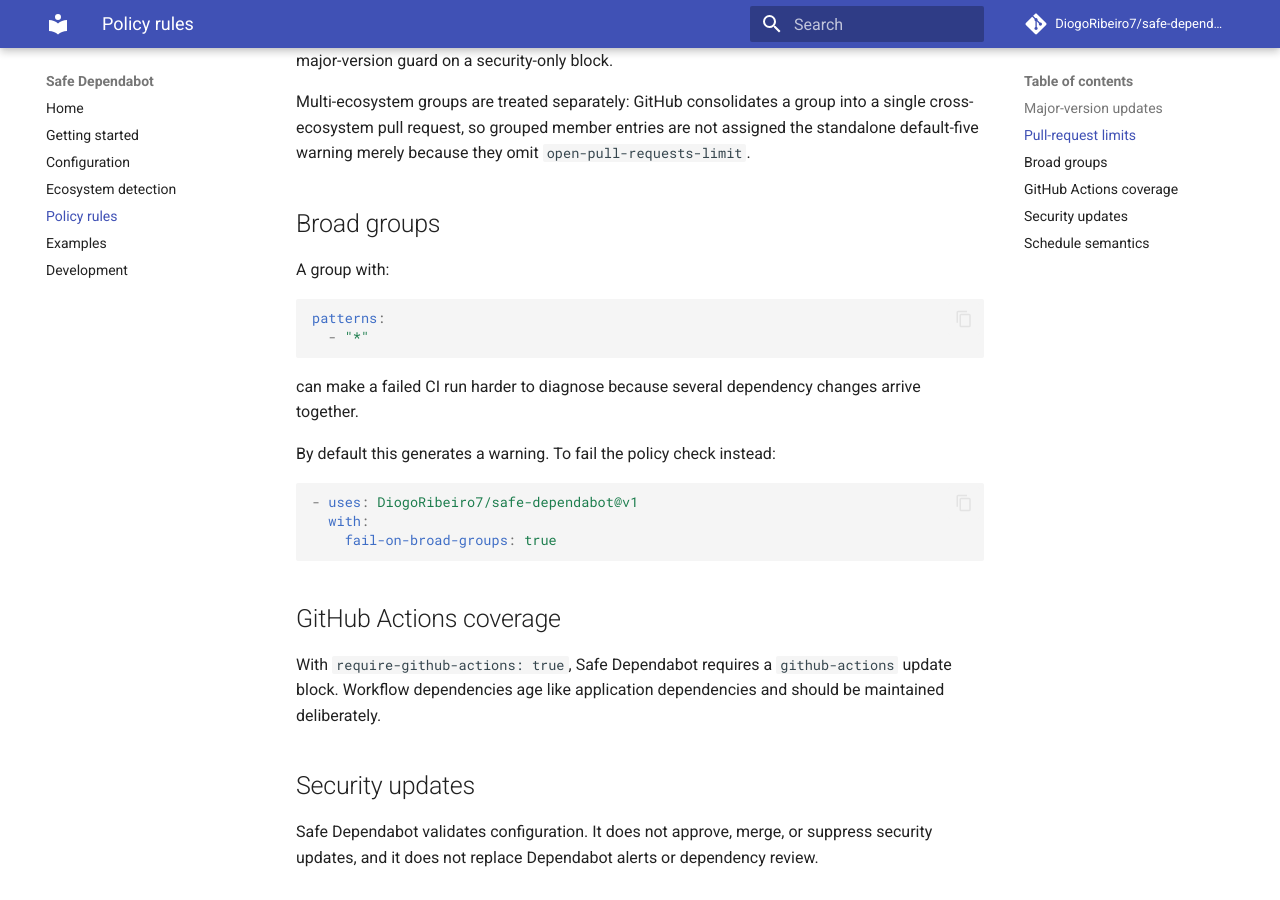
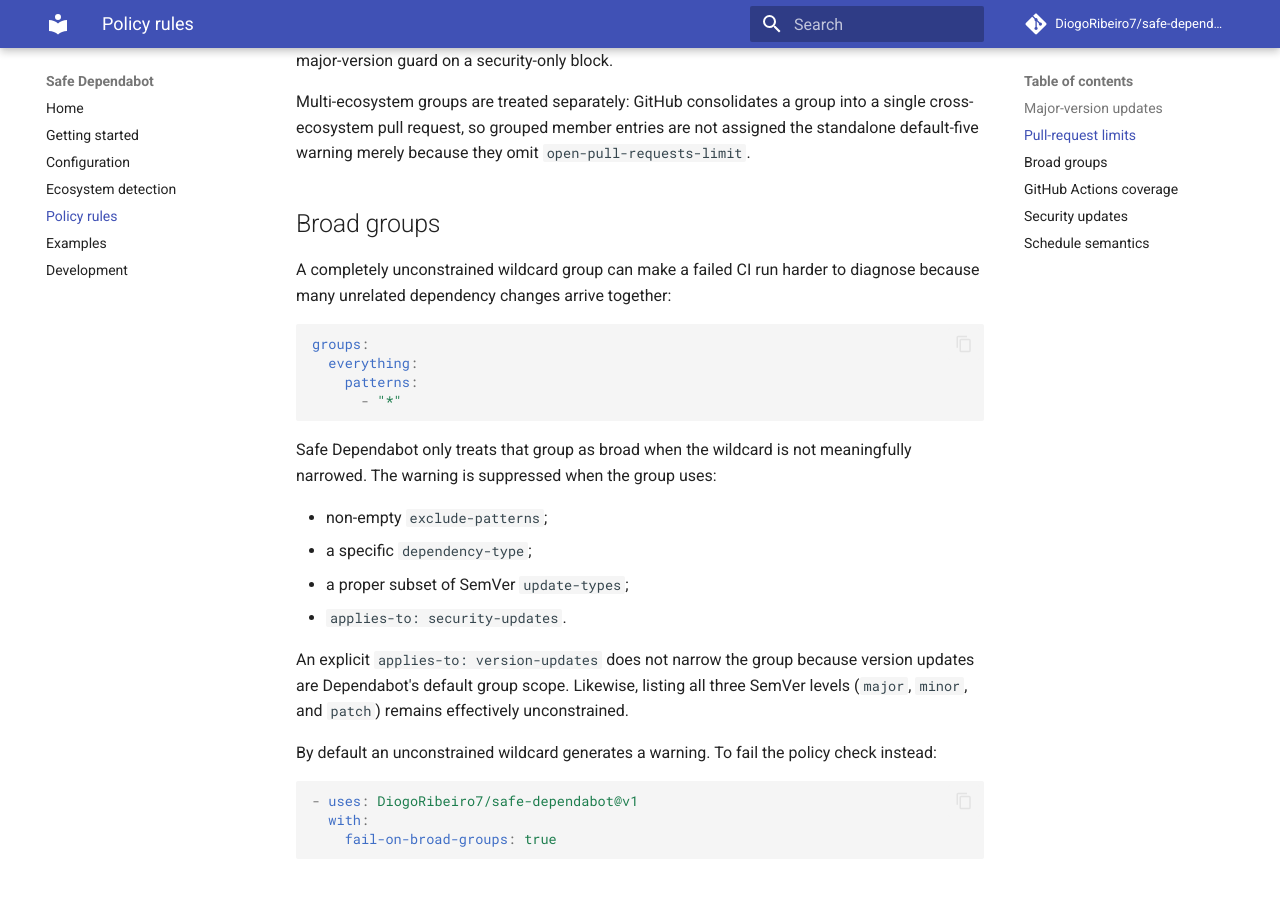
Before and after one commit to DiogoRibeiro7/safe-dependabot, an MkDocs documentation site: the page built from docs/policy.md, in a window 1280 px wide and 900 px high, scrolled down 1349 px. Built offline with MkDocs 1.6.1 and Material for MkDocs 9.7.7, drawn with Linux system fonts in a browser that asks for light colours; comment, search, counter and statistics services are not loaded.

Commit message:
docs: explain scope-aware broad group detection

````diff
--- a/docs/policy.md
+++ b/docs/policy.md
@@ -43,16 +43,25 @@
 
 ## Broad groups
 
-A group with:
+A completely unconstrained wildcard group can make a failed CI run harder to diagnose because many unrelated dependency changes arrive together:
 
 ```yaml
-patterns:
-  - "*"
+groups:
+  everything:
+    patterns:
+      - "*"
 ```
 
-can make a failed CI run harder to diagnose because several dependency changes arrive together.
+Safe Dependabot only treats that group as broad when the wildcard is not meaningfully narrowed. The warning is suppressed when the group uses:
 
-By default this generates a warning. To fail the policy check instead:
+- non-empty `exclude-patterns`;
+- a specific `dependency-type`;
+- a proper subset of SemVer `update-types`;
+- `applies-to: security-updates`.
+
+An explicit `applies-to: version-updates` does not narrow the group because version updates are Dependabot's default group scope. Likewise, listing all three SemVer levels (`major`, `minor`, and `patch`) remains effectively unconstrained.
+
+By default an unconstrained wildcard generates a warning. To fail the policy check instead:
 
 ```yaml
 - uses: DiogoRibeiro7/safe-dependabot@v1
````
